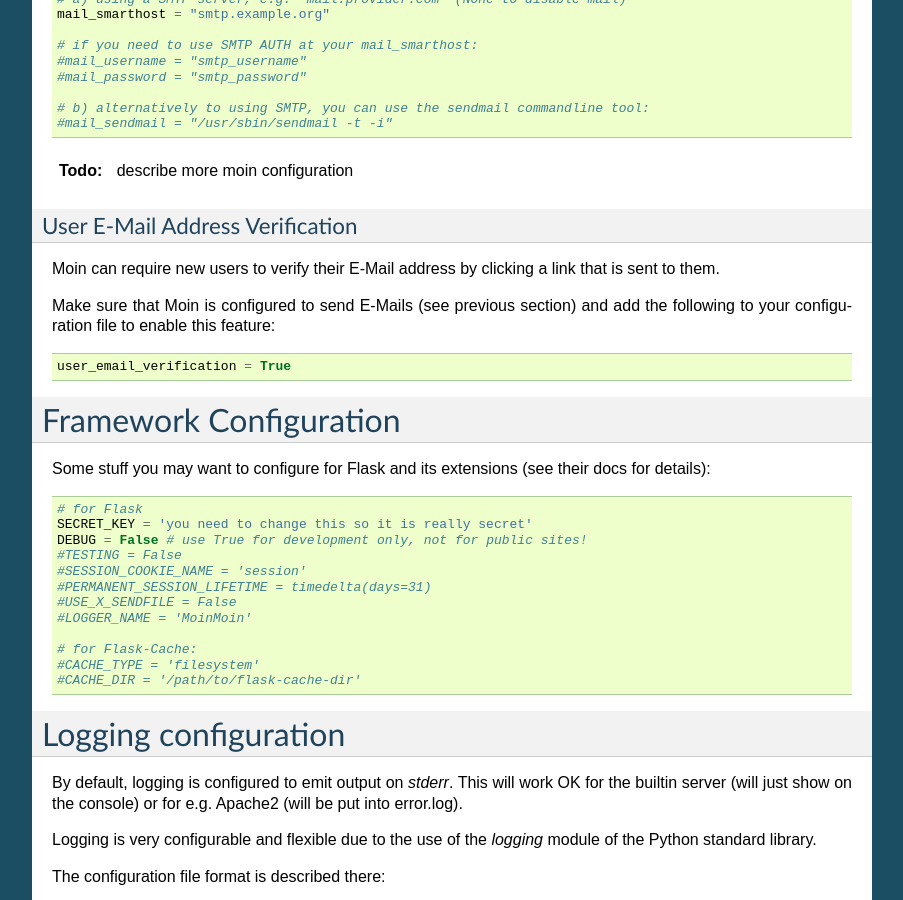
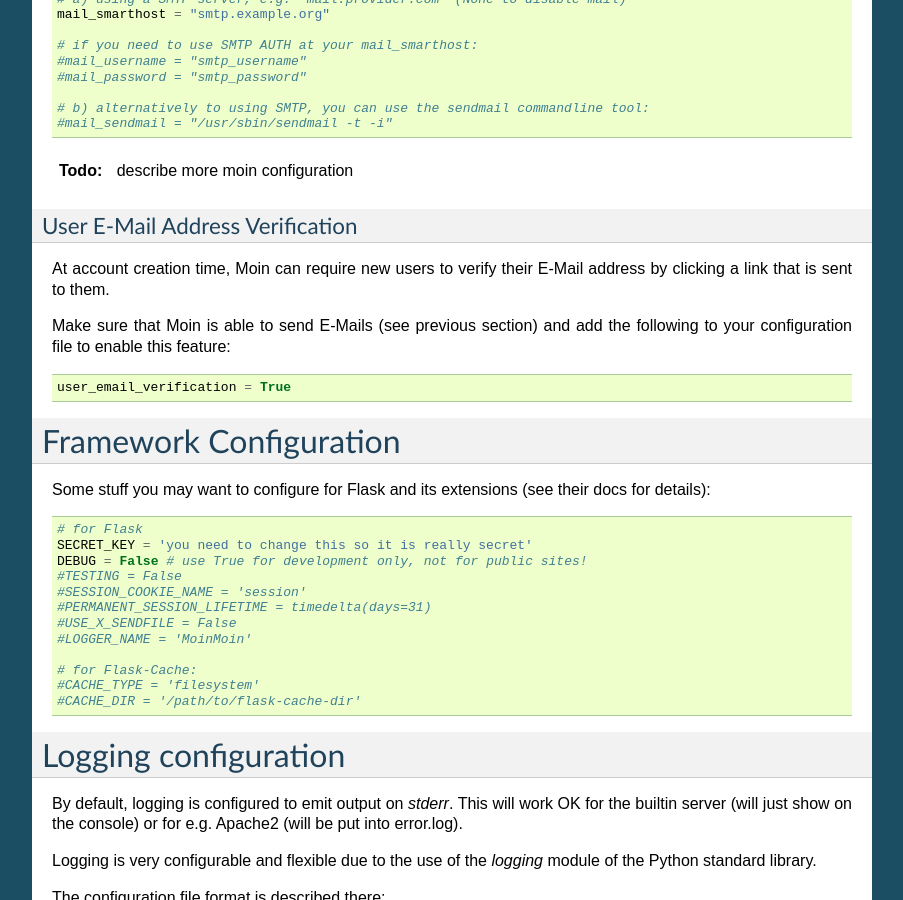
Before and after one commit to mirror/moin-2.0, a Sphinx documentation site: the page built from docs/admin/configure.rst, in a window 1280 px wide and 900 px high, scrolled down 20912 px. Shown: the whole window, without its empty margins (198-1101 px from the left). Built offline with Sphinx 7.4.7, drawn with Linux system fonts in a browser that asks for light colours; pages that are not in the unit, such as notebooks, are missing from menus.

Commit message:
Accidentally commited the old version of the documentation.

```diff
--- a/docs/admin/configure.rst
+++ b/docs/admin/configure.rst
@@ -1245,11 +1245,11 @@
 User E-Mail Address Verification
 --------------------------------
 
-Moin can require new users to verify their E-Mail address by clicking a link
-that is sent to them.
+At account creation time, Moin can require new users to verify their E-Mail
+address by clicking a link that is sent to them.
 
-Make sure that Moin is configured to send E-Mails (see previous section) and
-add the following to your configuration file to enable this feature::
+Make sure that Moin is able to send E-Mails (see previous section) and add the
+following to your configuration file to enable this feature::
 
     user_email_verification = True
 
```
